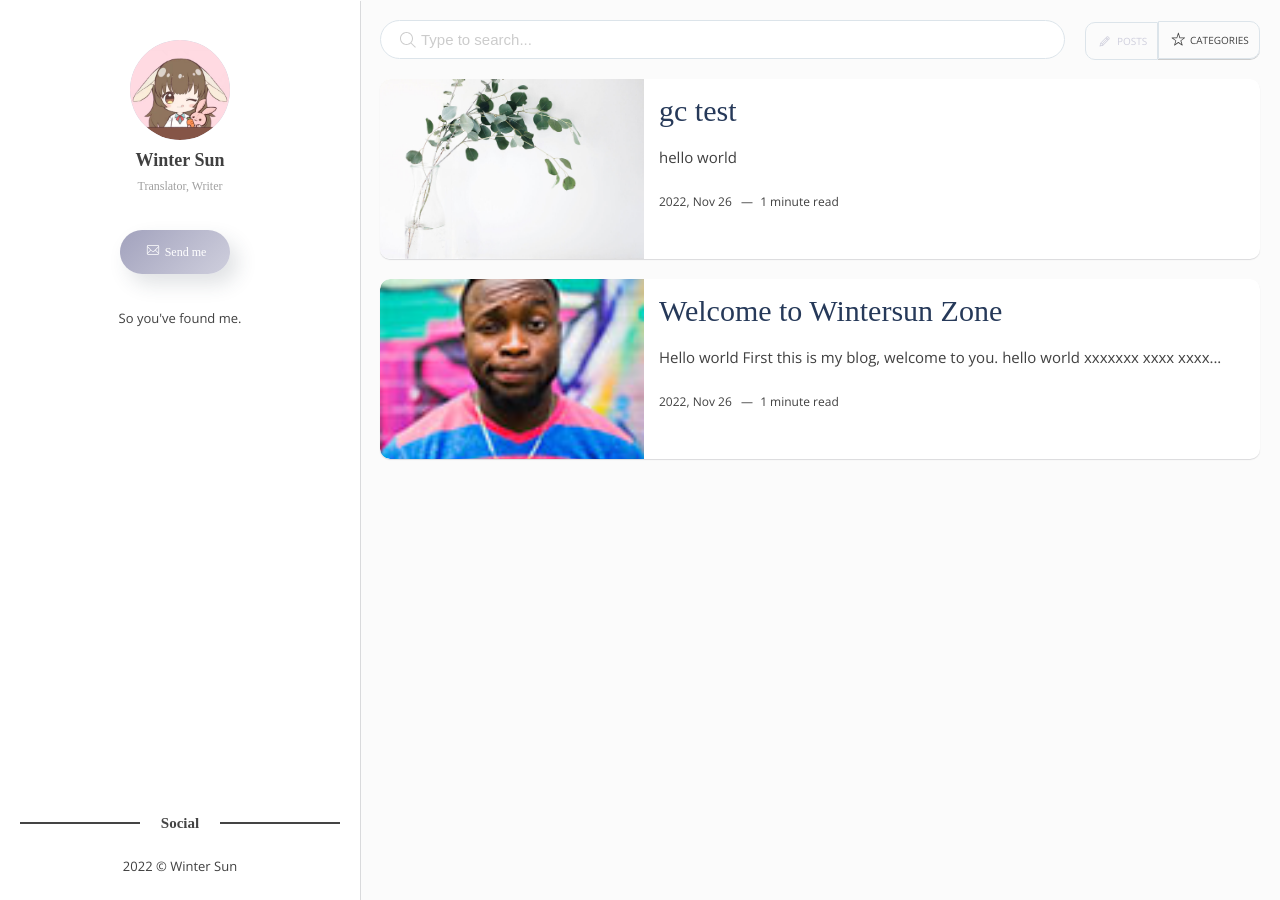
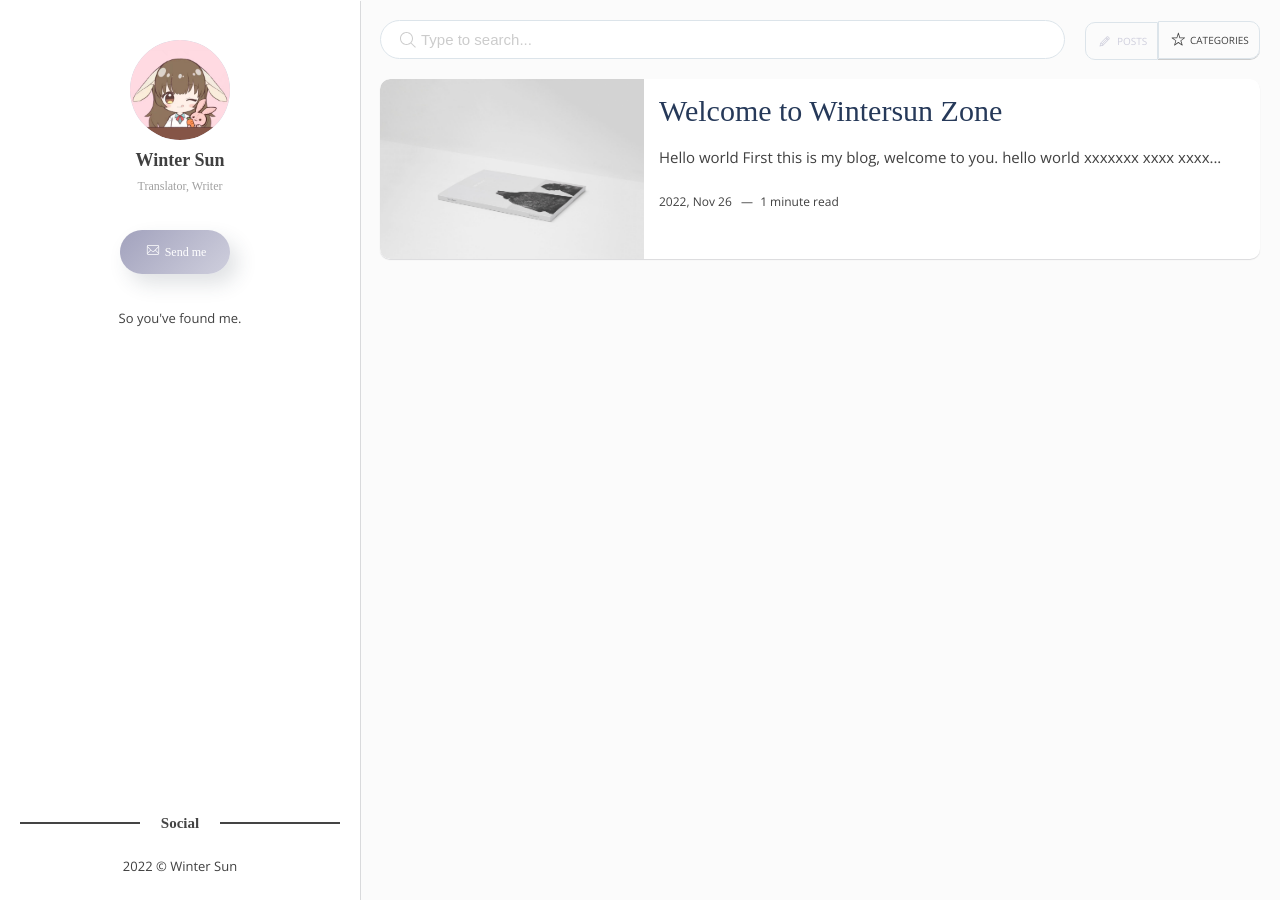
Before and after one commit to DXWinterSun/DXWinterSun.github.io, a Jekyll site: the page built from index.html, in a window 1280 px wide. Built offline with Jekyll 4.4.1, drawn with Linux system fonts in a browser that asks for light colours; some web fonts are replaced; the list of posts is cut into pages by our own code.

Commit message:
A new post & some other alterations.

```diff
--- a/_posts/2018-02-05-welcome-to-jekyll.markdown
+++ b/_posts/2018-02-05-welcome-to-jekyll.markdown
@@ -2,7 +2,7 @@
 layout: post
 title: "Welcome to Wintersun Zone"
 date: 2022-11-26
-image: 1.jpg
+image: 9.jpg
 tags: [test, docs]
 categories: xuan
 ---
--- a/_posts/2022-11-26-gctest.md
+++ /dev/null
@@ -1,10 +0,0 @@
----
-layout: post
-title: "gc test"
-date: 2022-11-26
-image: 2.jpg
-tags: [test, docs]
-categories: xuan
----
-
-# hello world
```
Also changed, not shown: images/1.jpg (deleted), images/GC w Duckie.jpg (added), 1 other file.
